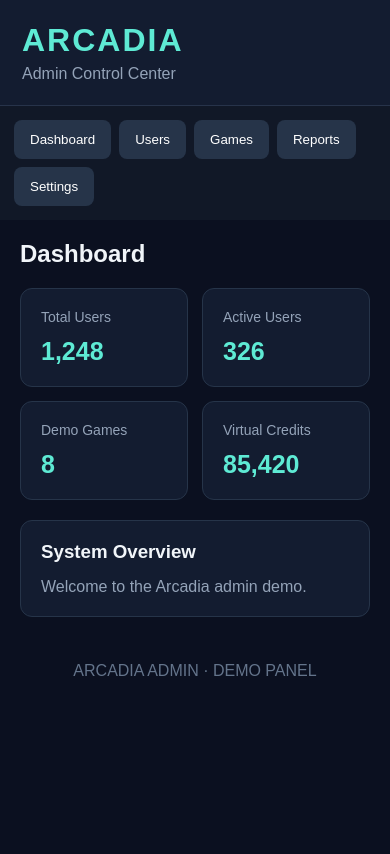
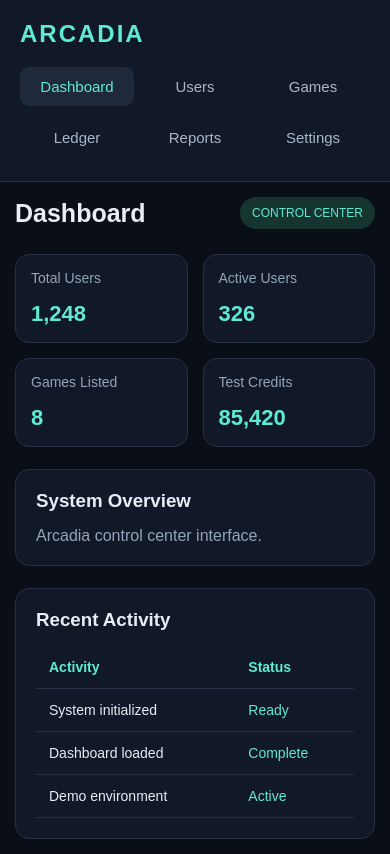
Before and after one commit to sketchlover396-cpu/arcadia-admin, a plain HTML site: page index.html in a window 390 px wide. Drawn offline with Linux system fonts and the light colour scheme.

Commit message:
Rename title and update layout for admin panel

```diff
--- a/index.html
+++ b/index.html
@@ -4,62 +4,151 @@
 <head>
 <meta charset="UTF-8">
 <meta name="viewport" content="width=device-width, initial-scale=1.0">
-<title>Arcadia Admin Panel</title>
+<title>Arcadia Control</title>
 <style>
-*{margin:0;padding:0;box-sizing:border-box}
-body{background:#0b1020;color:#f1f5f9;font-family:Arial,sans-serif}
-header{padding:22px;background:#131c30;border-bottom:1px solid #27334a}
-header h1{color:#5eead4;letter-spacing:2px}
-header p{color:#94a3b8;margin-top:6px}
-nav{display:flex;flex-wrap:wrap;gap:8px;padding:14px;background:#111827}
-nav button{padding:12px 16px;border:0;border-radius:8px;background:#263449;color:white}
-nav button:active{background:#0d9488}
-main{padding:20px}
-.cards{display:grid;grid-template-columns:repeat(auto-fit,minmax(145px,1fr));gap:14px;margin-top:20px}
-.card{padding:20px;border:1px solid #263449;border-radius:12px;background:#131c30}
-.card p{color:#94a3b8;font-size:14px;margin-bottom:12px}
-.card h2{color:#5eead4;font-size:25px}
-.panel{background:#131c30;border:1px solid #263449;padding:20px;border-radius:12px;margin-top:20px}
-table{width:100%;border-collapse:collapse;margin-top:15px}
-td,th{text-align:left;padding:12px;border-bottom:1px solid #263449}
+*{box-sizing:border-box;margin:0;padding:0}
+body{font-family:Arial,sans-serif;background:#0a0e17;color:#e8edf6}
+.sidebar{background:#111827;padding:20px;width:240px;position:fixed;left:0;top:0;bottom:0;border-right:1px solid #263145}
+.logo{font-size:24px;font-weight:bold;color:#5eead4;margin-bottom:35px;letter-spacing:2px}
+.menu button{width:100%;padding:14px;text-align:left;border:0;border-radius:9px;background:transparent;color:#aab7ca;margin:4px 0;font-size:15px}
+.menu button:hover,.menu button.active{background:#1e293b;color:#5eead4}
+.main{margin-left:240px;padding:25px}
+.top{display:flex;justify-content:space-between;align-items:center;gap:12px;margin-bottom:25px}
+.top h1{font-size:25px}
+.tag{background:#16352f;color:#5eead4;padding:9px 12px;border-radius:20px;font-size:12px}
+.cards{display:grid;grid-template-columns:repeat(4,minmax(0,1fr));gap:15px}
+.card{background:#111827;border:1px solid #263145;padding:20px;border-radius:14px}
+.card p{color:#95a4bb;font-size:14px}
+.card h2{margin-top:15px;font-size:27px;color:#5eead4}
+.panel{background:#111827;border:1px solid #263145;border-radius:14px;padding:20px;margin-top:22px}
+.panel h3{margin-bottom:15px}
+table{width:100%;border-collapse:collapse}
+th,td{padding:13px;text-align:left;border-bottom:1px solid #263145;font-size:14px}
 th{color:#5eead4}
-footer{text-align:center;color:#64748b;padding:25px}
+.status{color:#5eead4}
+.muted{color:#95a4bb}
+.content{margin-top:25px}
+input{background:#0a0e17;border:1px solid #263145;color:white;padding:12px;border-radius:8px;width:100%;margin:8px 0}
+.action{background:#14b8a6;color:#07111b;border:0;border-radius:8px;padding:12px 18px;font-weight:bold}
+@media(max-width:900px){
+.sidebar{width:100%;position:relative;height:auto;border-right:0;border-bottom:1px solid #263145}
+.logo{margin-bottom:15px}
+.menu{display:grid;grid-template-columns:repeat(3,1fr);gap:4px}
+.menu button{text-align:center;padding:11px 5px}
+.main{margin-left:0;padding:15px}
+.cards{grid-template-columns:repeat(2,minmax(0,1fr))}
+}
+@media(max-width:450px){
+.card{padding:15px}
+.card h2{font-size:22px}
+}
 </style>
 </head>
 <body>
-<header>
-<h1>ARCADIA</h1>
-<p>Admin Control Center</p>
-</header>
-<nav>
-<button onclick="page('dashboard')">Dashboard</button>
-<button onclick="page('users')">Users</button>
-<button onclick="page('games')">Games</button>
-<button onclick="page('reports')">Reports</button>
-<button onclick="page('settings')">Settings</button>
-</nav>
-<main id="app"></main>
-<footer>ARCADIA ADMIN · DEMO PANEL</footer>
+
+<aside class="sidebar">
+<div class="logo">ARCADIA</div>
+<div class="menu">
+<button class="active" onclick="showPage('dashboard',this)">Dashboard</button>
+<button onclick="showPage('users',this)">Users</button>
+<button onclick="showPage('games',this)">Games</button>
+<button onclick="showPage('ledger',this)">Ledger</button>
+<button onclick="showPage('reports',this)">Reports</button>
+<button onclick="showPage('settings',this)">Settings</button>
+</div>
+</aside>
+
+<div class="main">
+<div class="top">
+<h1 id="heading">Dashboard</h1>
+<div class="tag">CONTROL CENTER</div>
+</div>
+<div id="app"></div>
+</div>
+
 <script>
-function page(p){
-const a=document.getElementById('app');
+function showPage(p,b){
+document.querySelectorAll('.menu button').forEach(x=>x.classList.remove('active'));
+if(b)b.classList.add('active');
+document.getElementById('heading').innerText=p.charAt(0).toUpperCase()+p.slice(1);
+let a=document.getElementById('app');
+
 if(p==='dashboard'){
-a.innerHTML='<h2>Dashboard</h2><div class="cards"><div class="card"><p>Total Users</p><h2>1,248</h2></div><div class="card"><p>Active Users</p><h2>326</h2></div><div class="card"><p>Demo Games</p><h2>8</h2></div><div class="card"><p>Virtual Credits</p><h2>85,420</h2></div></div><div class="panel"><h3>System Overview</h3><p style="margin-top:15px;color:#94a3b8">Welcome to the Arcadia admin demo.</p></div>';
+a.innerHTML=`
+<div class="cards">
+<div class="card"><p>Total Users</p><h2>1,248</h2></div>
+<div class="card"><p>Active Users</p><h2>326</h2></div>
+<div class="card"><p>Games Listed</p><h2>8</h2></div>
+<div class="card"><p>Test Credits</p><h2>85,420</h2></div>
+</div>
+<div class="panel">
+<h3>System Overview</h3>
+<p class="muted">Arcadia control center interface.</p>
+</div>
+<div class="panel">
+<h3>Recent Activity</h3>
+<table><tr><th>Activity</th><th>Status</th></tr>
+<tr><td>System initialized</td><td class="status">Ready</td></tr>
+<tr><td>Dashboard loaded</td><td class="status">Complete</td></tr>
+<tr><td>Demo environment</td><td class="status">Active</td></tr>
+</table>
+</div>`;
 }
 if(p==='users'){
-a.innerHTML='<h2>User Management</h2><div class="panel"><table><tr><th>ID</th><th>User</th><th>Status</th></tr><tr><td>1001</td><td>User 01</td><td>Active</td></tr><tr><td>1002</td><td>User 02</td><td>Active</td></tr><tr><td>1003</td><td>User 03</td><td>Inactive</td></tr></table></div>';
+a.innerHTML=`
+<div class="panel">
+<h3>User Records</h3>
+<input placeholder="Search user ID or username" id="search">
+<table><tr><th>ID</th><th>User</th><th>Status</th></tr>
+<tr><td>1001</td><td>User 01</td><td class="status">Active</td></tr>
+<tr><td>1002</td><td>User 02</td><td class="status">Active</td></tr>
+<tr><td>1003</td><td>User 03</td><td>Inactive</td></tr>
+</table>
+</div>`;
 }
 if(p==='games'){
-a.innerHTML='<h2>Game Management</h2><div class="panel"><table><tr><th>Game</th><th>Status</th></tr><tr><td>Game Alpha</td><td>Demo</td></tr><tr><td>Game Beta</td><td>Demo</td></tr><tr><td>Game Gamma</td><td>Demo</td></tr></table></div>';
+a.innerHTML=`
+<div class="panel">
+<h3>Game Catalogue</h3>
+<table><tr><th>Game</th><th>Category</th><th>Status</th></tr>
+<tr><td>Game Alpha</td><td>Arcade</td><td class="status">Listed</td></tr>
+<tr><td>Game Beta</td><td>Strategy</td><td class="status">Listed</td></tr>
+<tr><td>Game Gamma</td><td>Classic</td><td class="status">Listed</td></tr>
+</table>
+</div>`;
+}
+if(p==='ledger'){
+a.innerHTML=`
+<div class="panel">
+<h3>Test Ledger</h3>
+<p class="muted">This ledger interface is for test records only.</p>
+<table><tr><th>Reference</th><th>Type</th><th>Credits</th></tr>
+<tr><td>TEST-001</td><td>Test entry</td><td>500</td></tr>
+<tr><td>TEST-002</td><td>Test entry</td><td>250</td></tr>
+<tr><td>TEST-003</td><td>Test entry</td><td>100</td></tr>
+</table>
+</div>`;
 }
 if(p==='reports'){
-a.innerHTML='<h2>Reports</h2><div class="panel"><h3>Analytics</h3><p style="margin-top:15px;color:#94a3b8">Demo analytics will appear here.</p></div>';
+a.innerHTML=`
+<div class="cards">
+<div class="card"><p>Daily Activity</p><h2>124</h2></div>
+<div class="card"><p>New Accounts</p><h2>18</h2></div>
+</div>
+<div class="panel"><h3>Reports</h3><p class="muted">Reporting interface ready for database integration.</p></div>`;
 }
 if(p==='settings'){
-a.innerHTML='<h2>Settings</h2><div class="panel"><h3>System Configuration</h3><p style="margin-top:15px;color:#94a3b8">Demo configuration panel.</p><p style="margin-top:10px;color:#5eead4">Demo mode enabled</p></div>';
+a.innerHTML=`
+<div class="panel">
+<h3>System Settings</h3>
+<p class="muted">Interface settings</p>
+<input placeholder="System name" value="Arcadia">
+<input placeholder="Admin email">
+<button class="action" onclick="alert('Interface preview only. Settings are not stored yet.')">Save Preview</button>
+</div>`;
 }
 }
-page('dashboard');
+showPage('dashboard',document.querySelector('.menu button'));
 </script>
 </body>
-</html
+</html>
```
